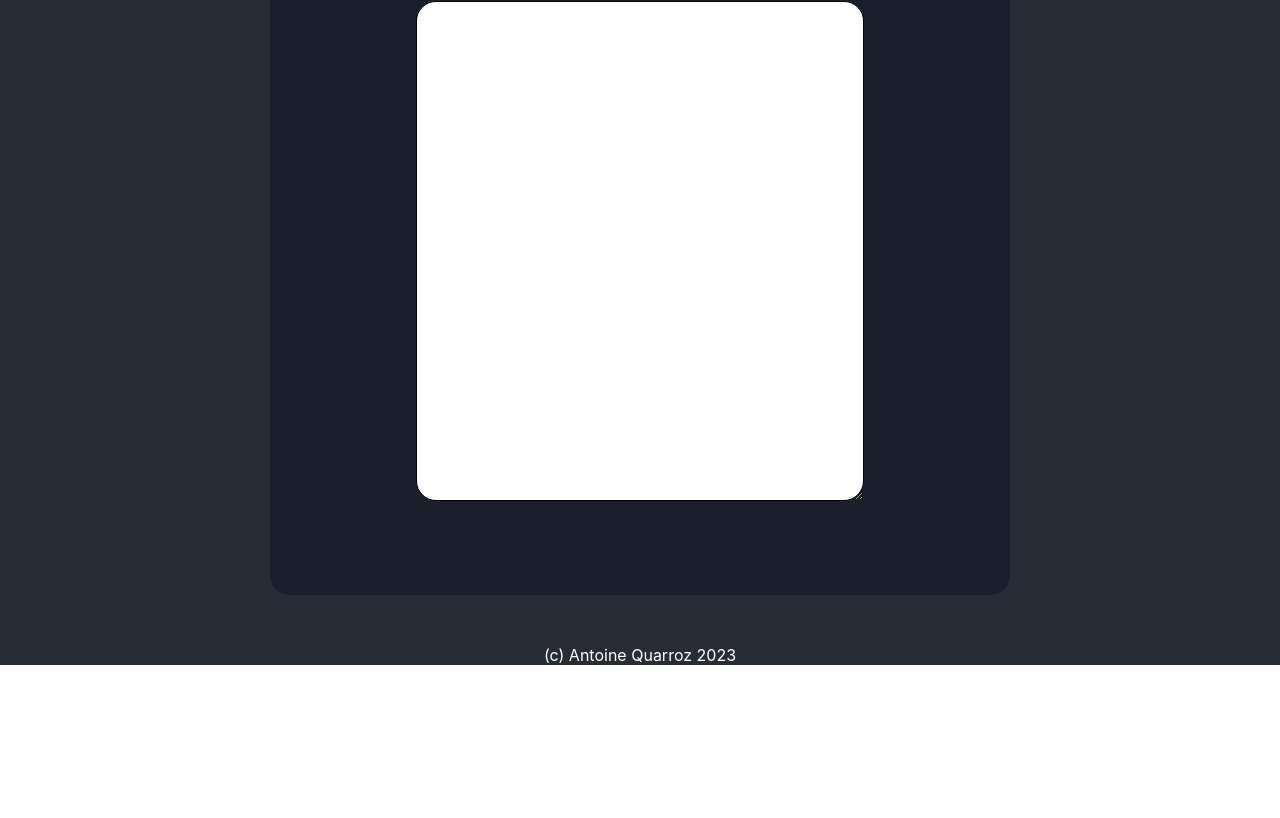
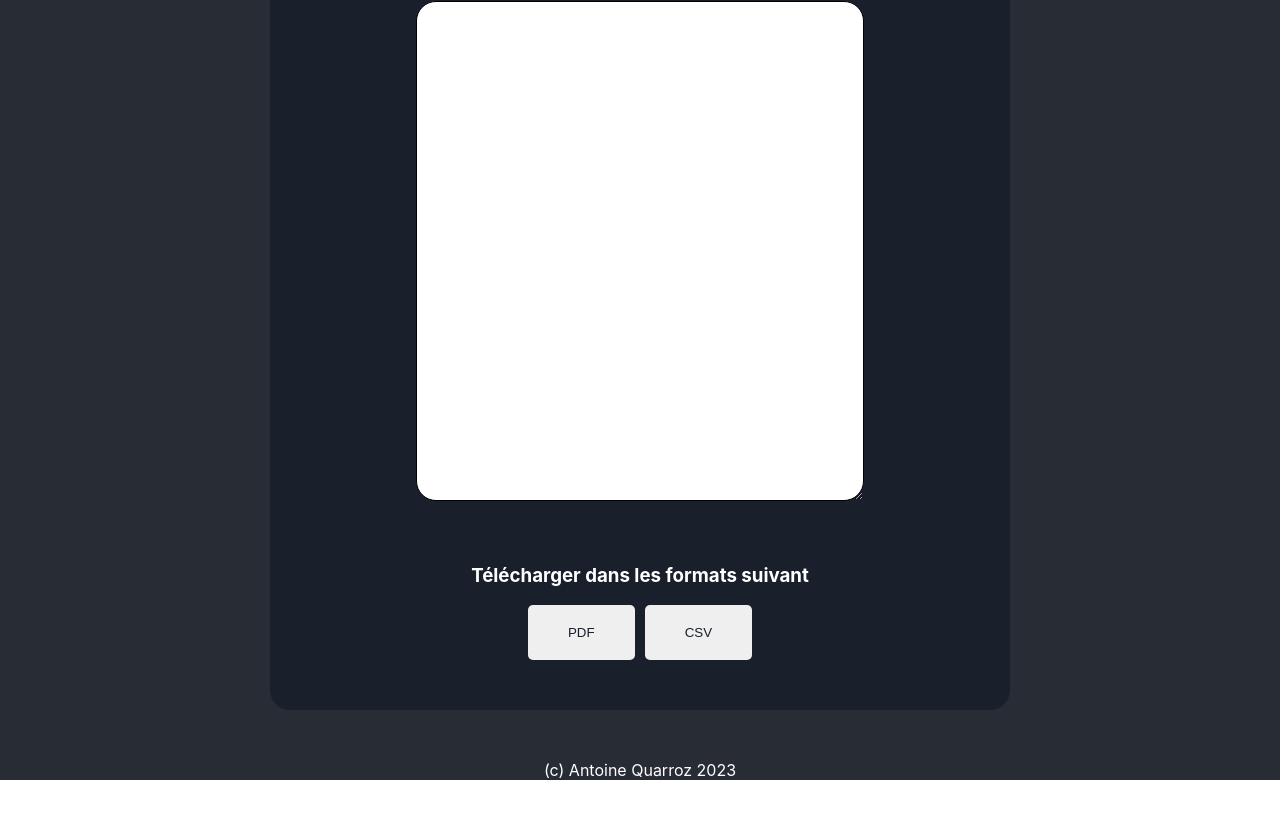
Before and after one commit to antoinequarroz/ChatGPTCapsuleGenerator, a React (Create React App) app: page / in a window 1280 px wide. Shown: the part 1829-2647 px from the top of the page. Before the commit the page ends 2534 px from the top, so only its background shows below. Built offline with nearby package versions, Linux system fonts and the light colour scheme.

Commit message:
ajout du button de téléchargement des fichiers

```diff
--- a/src/App.css
+++ b/src/App.css
@@ -90,3 +90,20 @@ h2 {
   box-sizing: border-box;
   text-align: left;
 }
+
+.buttonLinkStyle {
+  padding: 20px 40px;
+  color: #191F2B;
+  border: none;
+  cursor: pointer;
+  border-radius: 5px;
+  margin-right: 10px;
+}
+
+.buttonLinkStyle:last-of-type {
+  margin-right: 0;
+}
+
+.headerTextStyle {
+  color: white;
+}
--- a/src/App.js
+++ b/src/App.js
@@ -2,6 +2,8 @@ import logo from './logo.svg';
 import './App.css';
 import Form from "./Component/form";
 import RenderForm from "./Component/renderForm";
+import ButtonLink from "./Component/ButtonLink";
+
 function App() {
   return (
     <div className="App">
@@ -26,6 +28,7 @@ function App() {
             <br/>
             <h2>Rendu de l'AI</h2>
             <RenderForm/>
+            <ButtonLink/>
       </body>
 
         <footer>
--- /dev/null
+++ b/src/Component/ButtonLink.jsx
@@ -0,0 +1,14 @@
+import React, { useState } from "react";
+
+const ButtonLink = () => {
+
+    return (
+        <div>
+            <h3 className="headerTextStyle">Télécharger dans les formats suivant</h3>
+            <button className="buttonLinkStyle">PDF</button>
+            <button className="buttonLinkStyle">CSV</button>
+        </div>
+    );
+};
+
+export default ButtonLink;
--- a/src/Component/form.jsx
+++ b/src/Component/form.jsx
@@ -1,5 +1,4 @@
 import React, { useState, useEffect } from 'react';
-import {Configuration} from "openai";
 
 const Form = () => {
     const [text, setText] = useState('');
@@ -21,7 +20,7 @@ const Form = () => {
 
     useEffect(() => {
         const newOptionsModules = [];
-        for (let i = 1; i <= 5; i++) {
+        for (let i = 1; i <= 10; i++) {
             newOptionsModules.push(<option key={i} value={i}>{i}</option>);
         }
         setOptionsModules(newOptionsModules);
@@ -45,7 +44,7 @@ const Form = () => {
                 'Authorization': 'Bearer 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',
             },
             body: JSON.stringify({
-                prompt: `Crée moi une formation de ${select1} heures qui sera faite en capsules vidéo de ${select2} modules de ${select3} sections en  ${select4}. La thématique sera ${text}.Propose-moi une table des matière et scénario. Et par la suite créer moi un texte de 25 lignes pour chaque modules et sections de cette formation. Avec une introduction, un objectifs, une bibliographie et une conclusion pour chaque modules.`,
+                prompt: `Crée moi une formation de ${select1} heures qui sera faite en capsules vidéo de ${select2} modules de ${select3} sections en  ${select4}. La thématique sera ${text}.Propose-moi une table des matière et scénario. Et par la suite créer moi pour chaque modules et sections de cette formation. Avec une introduction, un objectifs, un texte d'explication, une bibliographie et une conclusion pour chaque modules.`,
                 temperature: 0.3,
                 max_tokens: 3890,
                 top_p: 1,
@@ -64,15 +63,15 @@ const Form = () => {
                 <label className="App_label">Thème de la capsule</label>
                 <br/>
                     <textarea
-                        name="Thème de la capsule"
+                        name="Thème de la capsule "
                         value={text}
                         onChange={e => setText(e.target.value)}
-                        placeholder="Thème de la capsule"
+                        placeholder="Thème de la capsule "
                     />
             </div>
 
             <div>
-                <label htmlFor="choix" className="App_label">Temps de la capsule</label>
+                <label htmlFor="choix" className="App_label">Temps de la capsule en heure</label>
                 <br/>
                     <select
                         id="choix"
```
